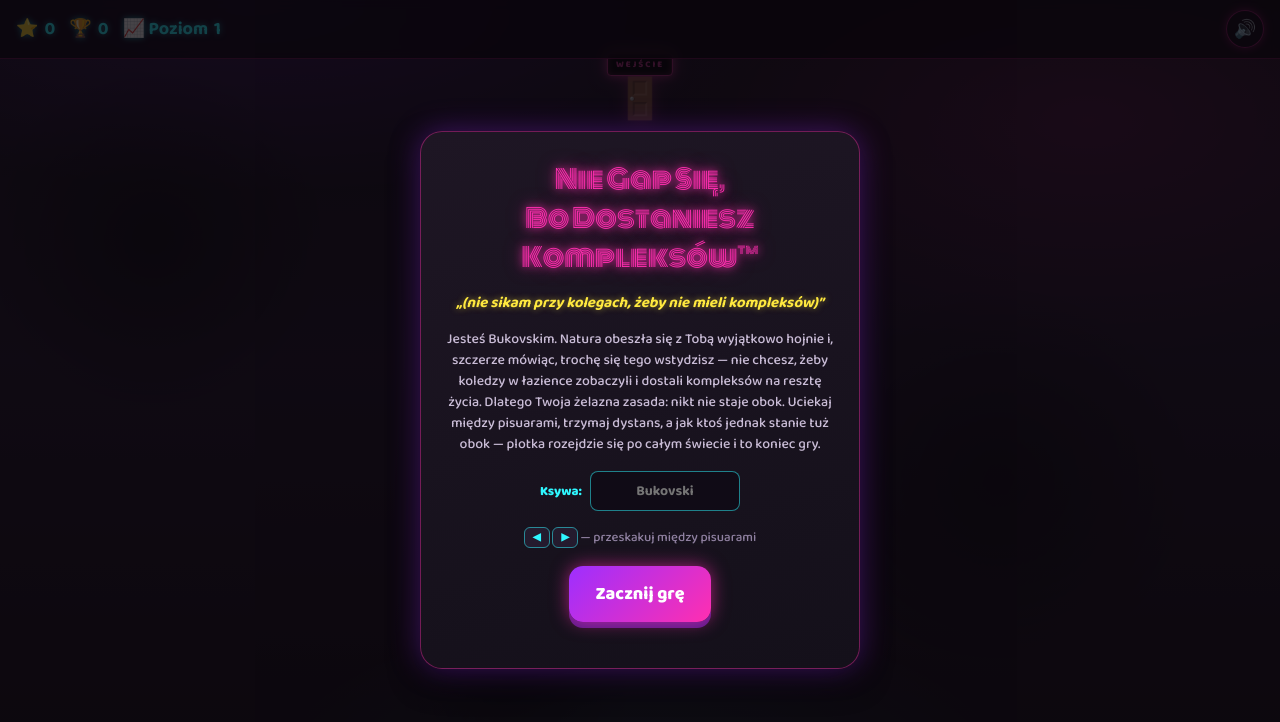
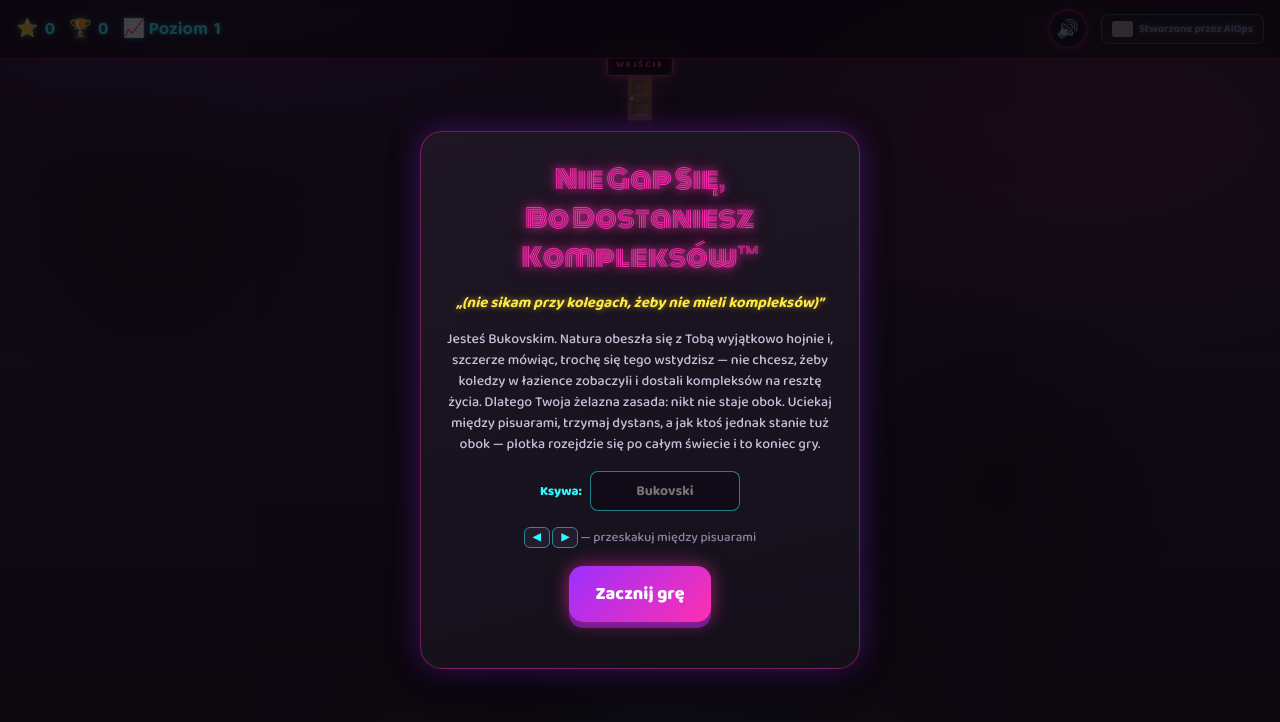
Before and after one commit to FilipSeoCC/NieGapSieBoDostanieszKompleks-w, a plain HTML site: page index.html in a window 1280 px wide. Drawn offline with Linux system fonts and the light colour scheme; grey boxes are pictures that could not be loaded.

Commit message:
Add AiOps credit badge in HUD linking to ai-ops.pl
Logo hotlinked from ai-ops.pl, dofollow link (no rel=nofollow),
opens in a new tab.

```diff
--- a/index.html
+++ b/index.html
@@ -18,6 +18,10 @@
     <div class="hud-item">🏆 <span id="hud-best">0</span></div>
     <div class="hud-item">📈 Poziom <span id="hud-level">1</span></div>
     <button id="mute-btn" title="Wycisz dźwięk">🔊</button>
+    <a id="credit-badge" href="https://www.ai-ops.pl/" target="_blank" rel="noopener" title="Strona stworzona przez AiOps – wdrożenia AI i automatyzacje">
+      <img src="https://www.ai-ops.pl/aiops-logo.png" alt="AiOps logo" />
+      <span>Stworzone przez AiOps</span>
+    </a>
   </div>
 
   <div id="scene">
--- a/style.css
+++ b/style.css
@@ -59,6 +59,20 @@ html, body {
   border-radius: 50%; width: 38px; height: 38px; font-size: 18px; cursor: pointer;
   box-shadow: 0 0 10px rgba(255,47,176,0.4);
   color: var(--neon-pink);
+}
+#credit-badge {
+  display: flex; align-items: center; gap: 6px;
+  padding: 5px 10px; border-radius: 8px;
+  border: 1px solid rgba(47,247,255,0.3);
+  background: rgba(255,255,255,0.03);
+  color: #8f80a0; text-decoration: none; font-size: 11px; font-weight: 700;
+  transition: color 150ms, border-color 150ms;
+  white-space: nowrap;
+}
+#credit-badge:hover { color: var(--neon-cyan); border-color: rgba(47,247,255,0.6); }
+#credit-badge img { height: 16px; width: auto; display: block; border-radius: 3px; }
+@media (max-width: 480px) {
+  #credit-badge span { display: none; }
 }
 
 /* ---------- Scene ---------- */
```
